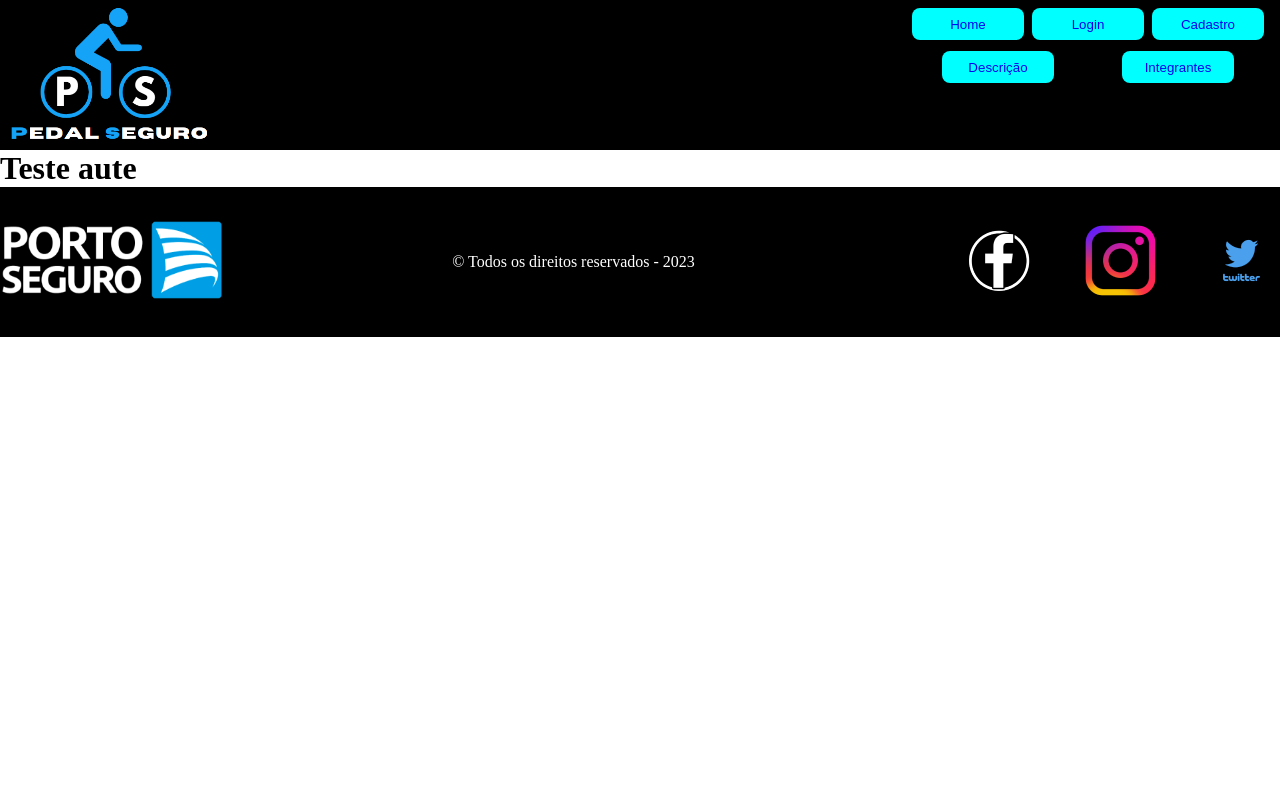
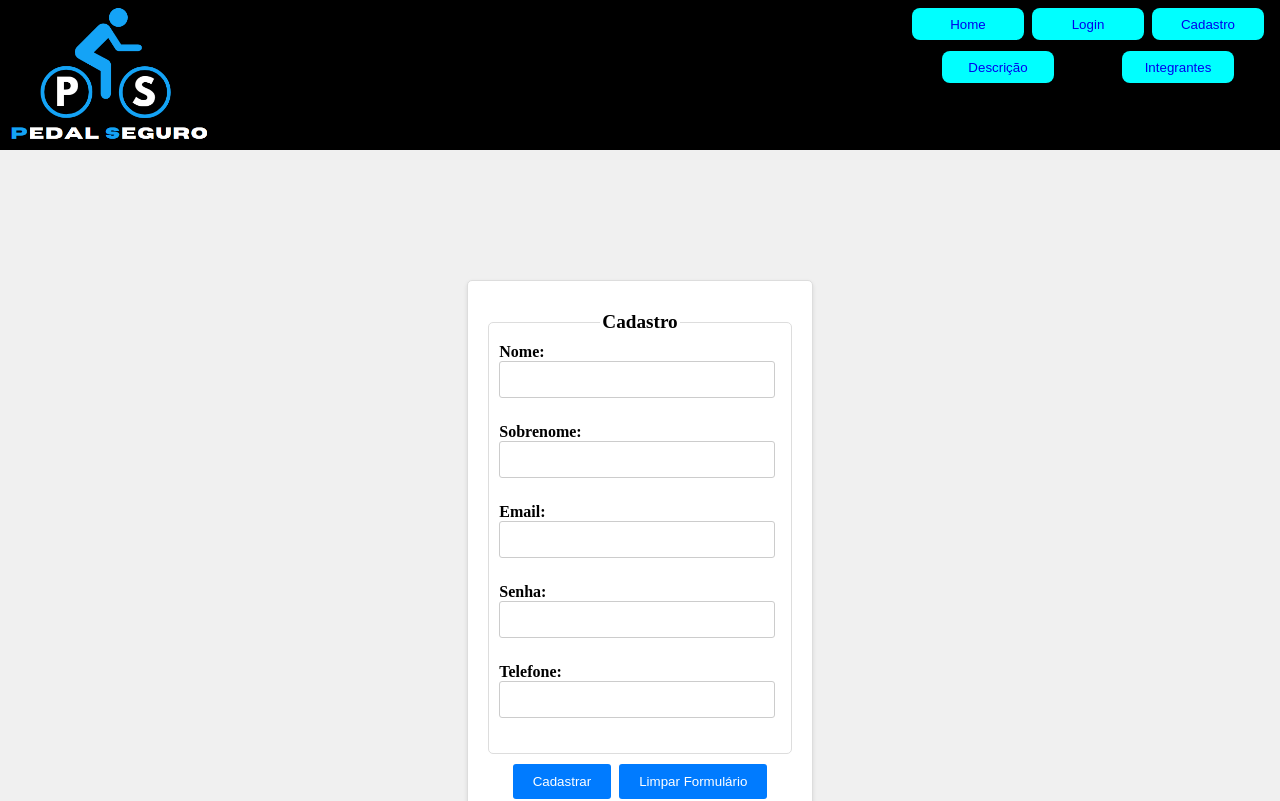
Before and after one commit to vcamargo04/Challenge-responsive, a React (Vite) app: page /cadastro in a window 1280 px wide. Shown: the top 801 px of the page. Built offline with nearby package versions, Linux system fonts and the light colour scheme.

Commit message:
Parcialmente finalizado o formulário de cadastro .

```diff
--- a/src/routes/cadastro.jsx
+++ b/src/routes/cadastro.jsx
@@ -1,10 +1,79 @@
-export default function Dados(){
-    return(
-        <>
+import React, { useState } from 'react';
+import '../css/cadastro.css';
 
-        <div>
-            <h1>Teste aute</h1>
-        </div>
-        </>
-    )
+export default function Cadastro() {
+  const [dados, setDados] = useState({
+    nome: '',
+    sobrenome: '',
+    email: '',
+    senha: '',
+    telefone: '',
+  });
+
+  const handleChange = (e) => {
+    const { name, value } = e.target;
+    setDados({ ...dados, [name]: value });
+  };
+
+  const handleSubmit = (e) => {
+    e.preventDefault();
+
+
+    const clientesCadastrados = JSON.parse(localStorage.getItem('clientes')) || [];
+
+
+    clientesCadastrados.push(dados);
+
+
+    localStorage.setItem('clientes', JSON.stringify(clientesCadastrados));
+
+    console.log('Dados do formulário:', dados);
+  };
+
+  const handleLimparFormulario = () => {
+    setDados({
+      nome: '',
+      sobrenome: '',
+      email: '',
+      senha: '',
+      telefone: '',
+    });
+  };
+
+  return (
+    <div className="cadastro-container">
+      <form onSubmit={handleSubmit} className="cadastro-form">
+        <fieldset>
+          <legend>Cadastro</legend>
+          <div className="form-group">
+            <label>Nome:</label>
+            <input type="text" name="nome" value={dados.nome} onChange={handleChange} />
+          </div>
+          <div className="form-group">
+            <label>Sobrenome:</label>
+            <input type="text" name="sobrenome" value={dados.sobrenome} onChange={handleChange} />
+          </div>
+          <div className="form-group">
+            <label>Email:</label>
+            <input type="email" name="email" value={dados.email} onChange={handleChange} />
+          </div>
+          <div className="form-group">
+            <label>Senha:</label>
+            <input
+              type="password"
+              name="senha"
+              value={dados.senha}
+              onChange={handleChange}
+            />
+          </div>
+          <div className="form-group">
+            <label>Telefone:</label>
+            <input type="tel" name="telefone" value={dados.telefone} onChange={handleChange} />
+          </div>
+        </fieldset>
+        <button type="submit">Cadastrar</button>
+        <button type="button" onClick={handleLimparFormulario}>Limpar Formulário</button>
+      </form>
+    </div>
+  );
 }
```
